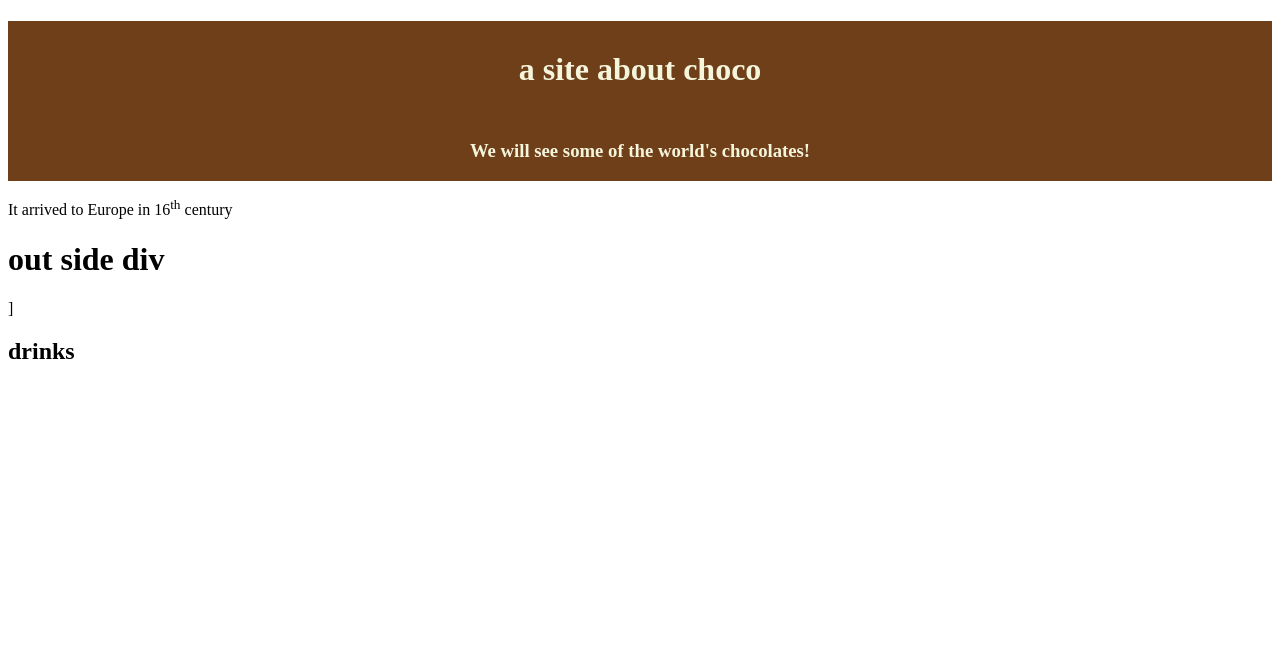
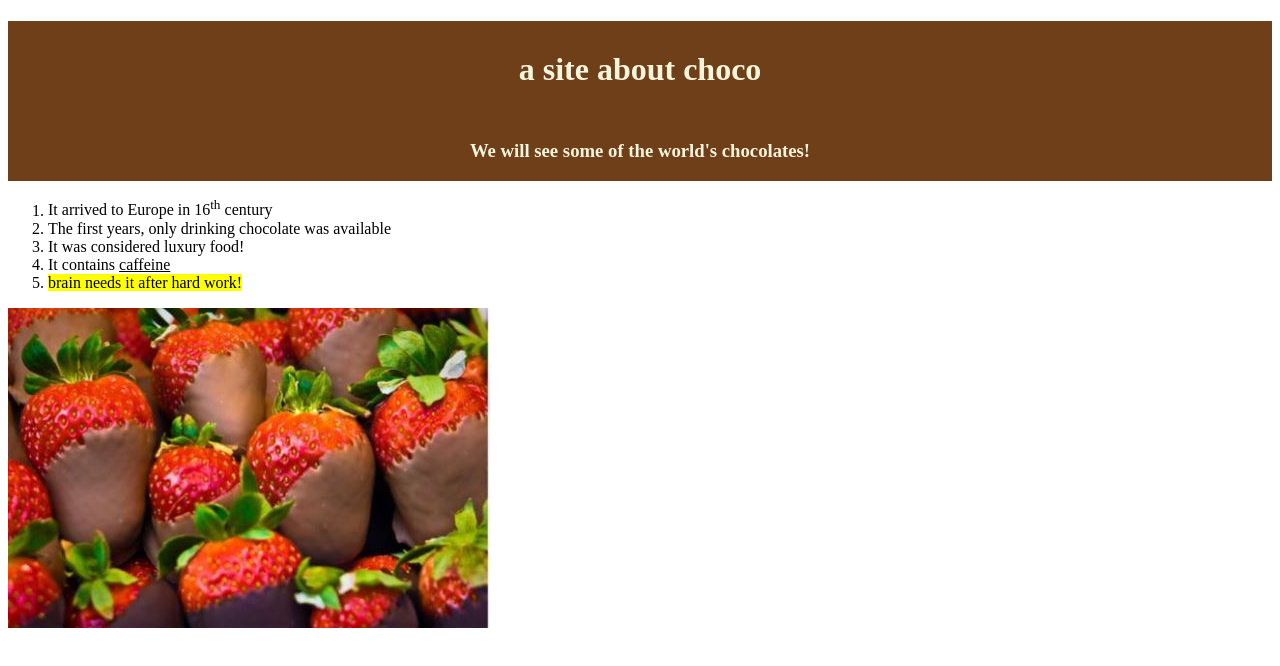
Before and after one commit to edmond-w/eddywed2test, a plain HTML site: page index.html in a window 1280 px wide. Drawn offline with Linux system fonts and the light colour scheme.

Commit message:
“Introduction to WEB tools Assignment 1

```diff
--- a/index.html
+++ b/index.html
@@ -17,12 +17,29 @@
         <h3>We will see some of the world's chocolates!</h3>
 
     </div>
-    <p>It arrived to Europe in 16<sup>th</sup> century</p>
-
-    <h1> out side div</h1>]
 
 
-    <h2> drinks</h2>
+    <ol>
+        <li>It arrived to Europe in 16<sup>th</sup> century</li>
+
+        <li>The first years, only drinking chocolate was
+            available</li>
+        <li>It was considered luxury food!</li>
+
+        <li> It contains <ins>caffeine</ins></li>
+        <li><mark>brain needs it after hard work!</mark> </li>
+    </ol>
+    <a href="https://en.wikipedia.org/wiki/Chocolate" target="_blank"><img src="images/chocolatethings.jpg"
+            alt="strawberies" title="strawberries"></a>
+
+
+
+
+
+
 </body>
 
 </html>
+
+
+<!-- ISU3f8IoJcch -->
```
Also changed, not shown: images/chocolatethings.jpg (added).
